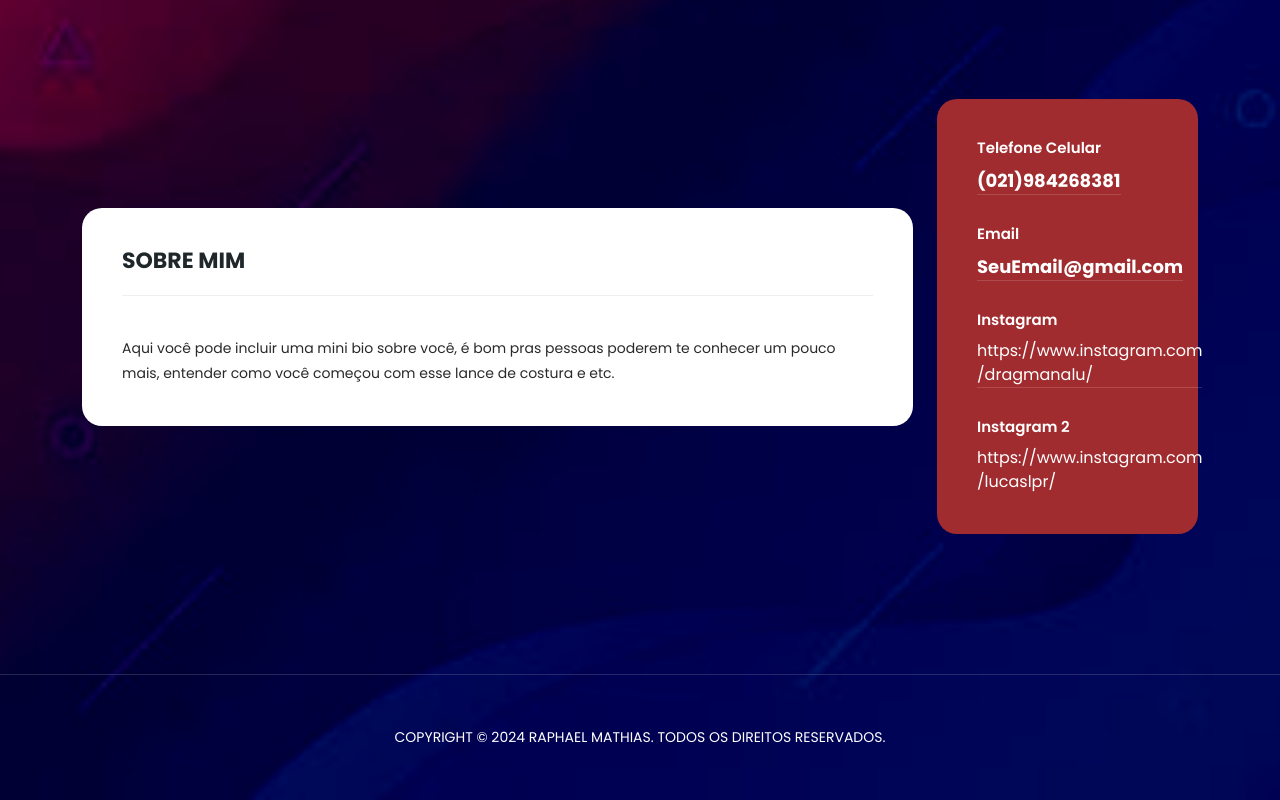
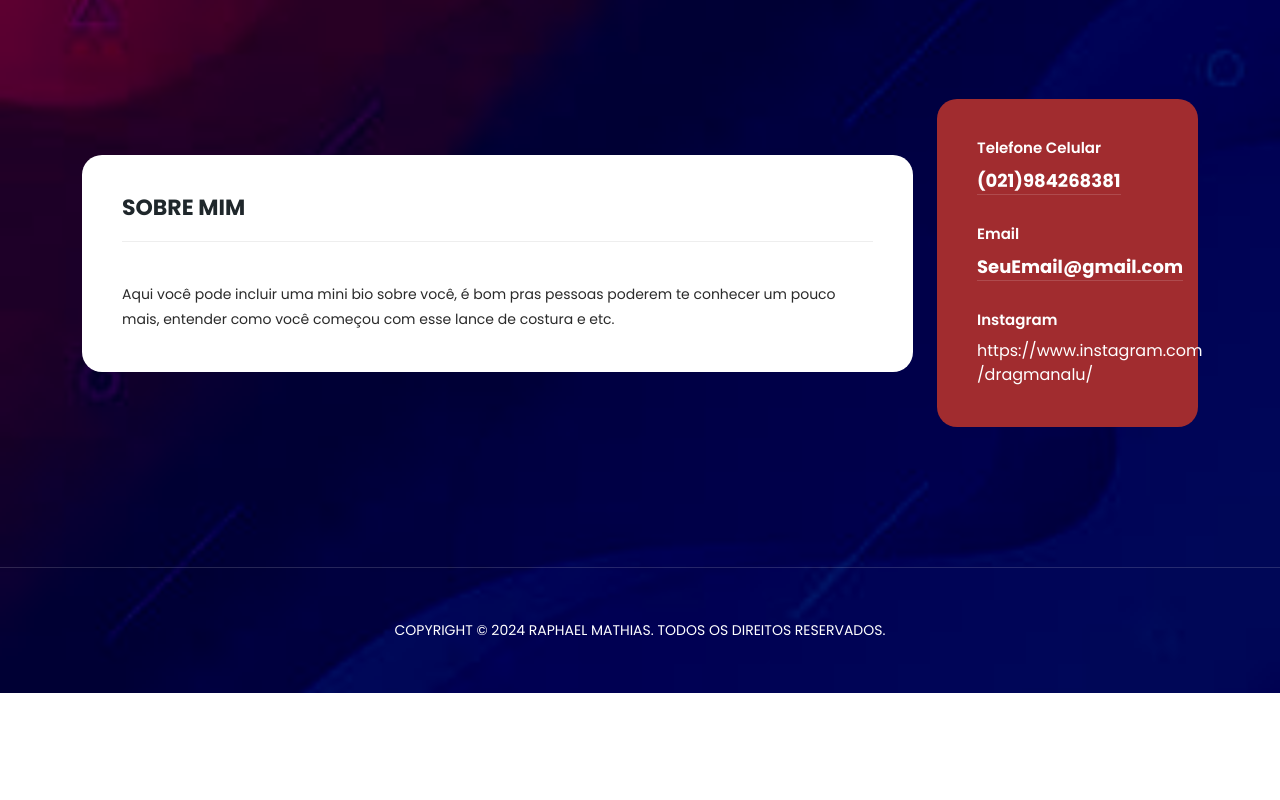
Before and after one commit to Raphaelmra/Ateliedolucas, a plain HTML site: page meeting-details.html in a window 1280 px wide. Shown: the part 2048-2848 px from the top of the page. After the commit the page ends 2741 px from the top, so only its background shows below. Drawn offline with nearby package versions, Linux system fonts and the light colour scheme.

Commit message:
remocao do ultimo instagram pessoal
remocao do ultimo instagram pessoal

```diff
--- a/meeting-details.html
+++ b/meeting-details.html
@@ -191,11 +191,7 @@ https://templatemo.com/tm-569-edu-meeting
                                   <h6 >Instagram</h6>
                                   <a class="linkedinra" href="https://www.instagram.com/dragmanalu/">https://www.instagram.com<br>/dragmanalu/ </a><span></span>
                               </li>
-                              <li>
-                                  <h6>Instagram 2</h6>
-                                  <a class="linkedinra" href="https://www.instagram.com/lucaslpr/">https://www.instagram.com<BR>/lucaslpr/ </a><span></span>
 
-                              </li>
                           </ul>
                       </div>
                   </div>
```
Also changed, not shown: embreve.html (+0 -4 lines), index.html (+0 -4 lines), meetings.html (+0 -4 lines).
